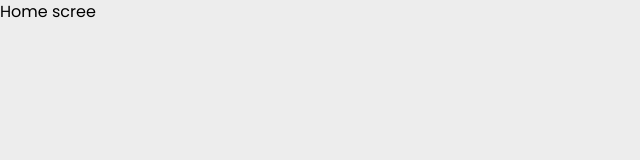
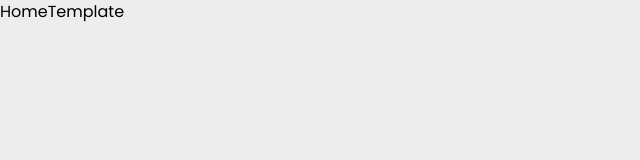
Before and after one commit to HussainAhmadDev/hyperhire, a Next.js app: page / in a window 1280 px wide. Shown: the top 160 px of the page, without its empty margins (0-640 px from the left). Built offline with nearby package versions, Linux system fonts and the light colour scheme.

Commit message:
atomic desing pattern

```diff
--- a/src/app/page.tsx
+++ b/src/app/page.tsx
@@ -1,7 +1,7 @@
-import { Home } from "@/ui/home";
+import { HomePage } from "@/components/pages";
 
 const Page = () => {
-  return <Home />;
+  return <HomePage />;
 };
 
 export default Page;
--- /dev/null
+++ b/src/components/pages/home.tsx
@@ -0,0 +1,8 @@
+import React from "react";
+import { HomeTemplate } from "../templates";
+
+const HomePage = () => {
+  return <HomeTemplate />;
+};
+
+export { HomePage };
--- /dev/null
+++ b/src/components/pages/index.ts
@@ -0,0 +1 @@
+export * from "./home";
--- /dev/null
+++ b/src/components/templates/homeTemplate.tsx
@@ -0,0 +1,7 @@
+import React from "react";
+
+const HomeTemplate = () => {
+  return <div>HomeTemplate</div>;
+};
+
+export { HomeTemplate };
--- /dev/null
+++ b/src/components/templates/index.ts
@@ -0,0 +1 @@
+export * from "./homeTemplate";
```
